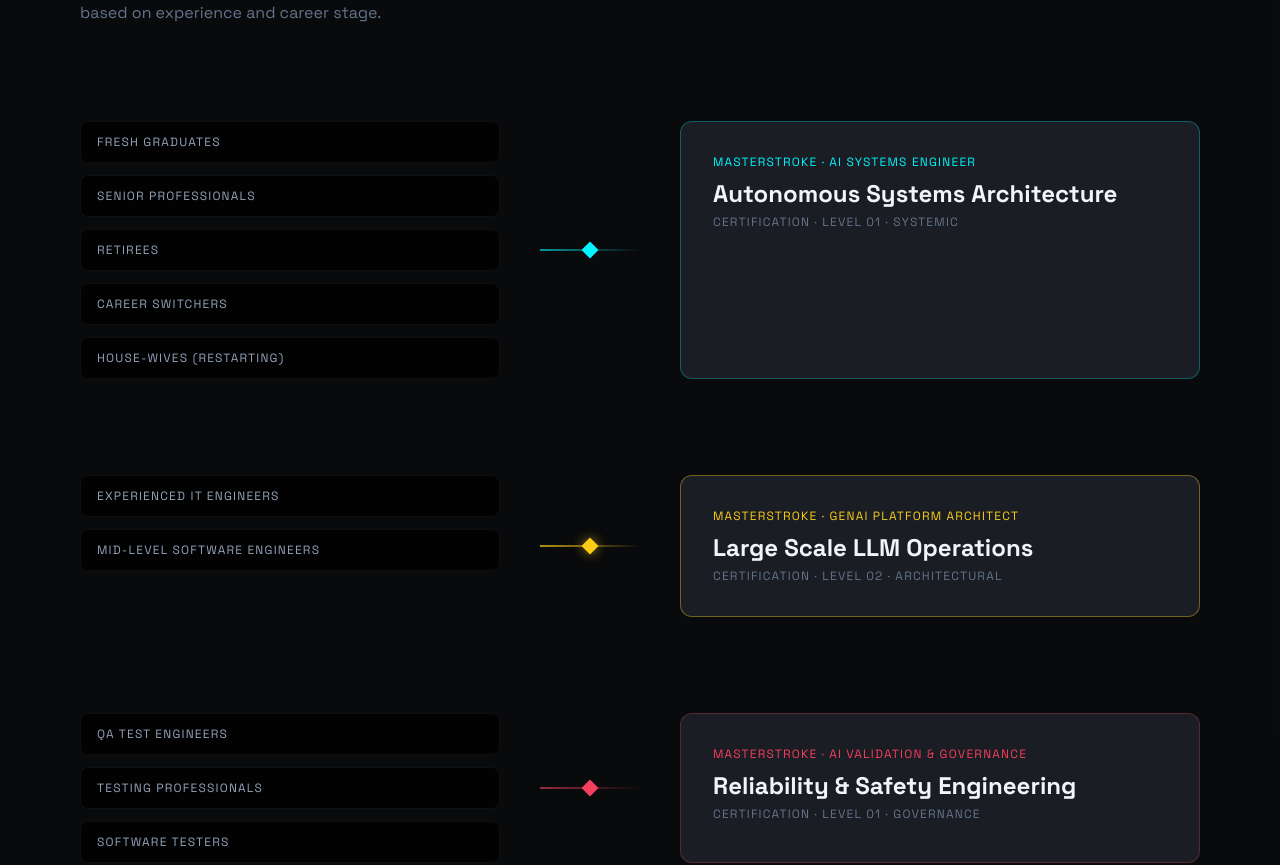
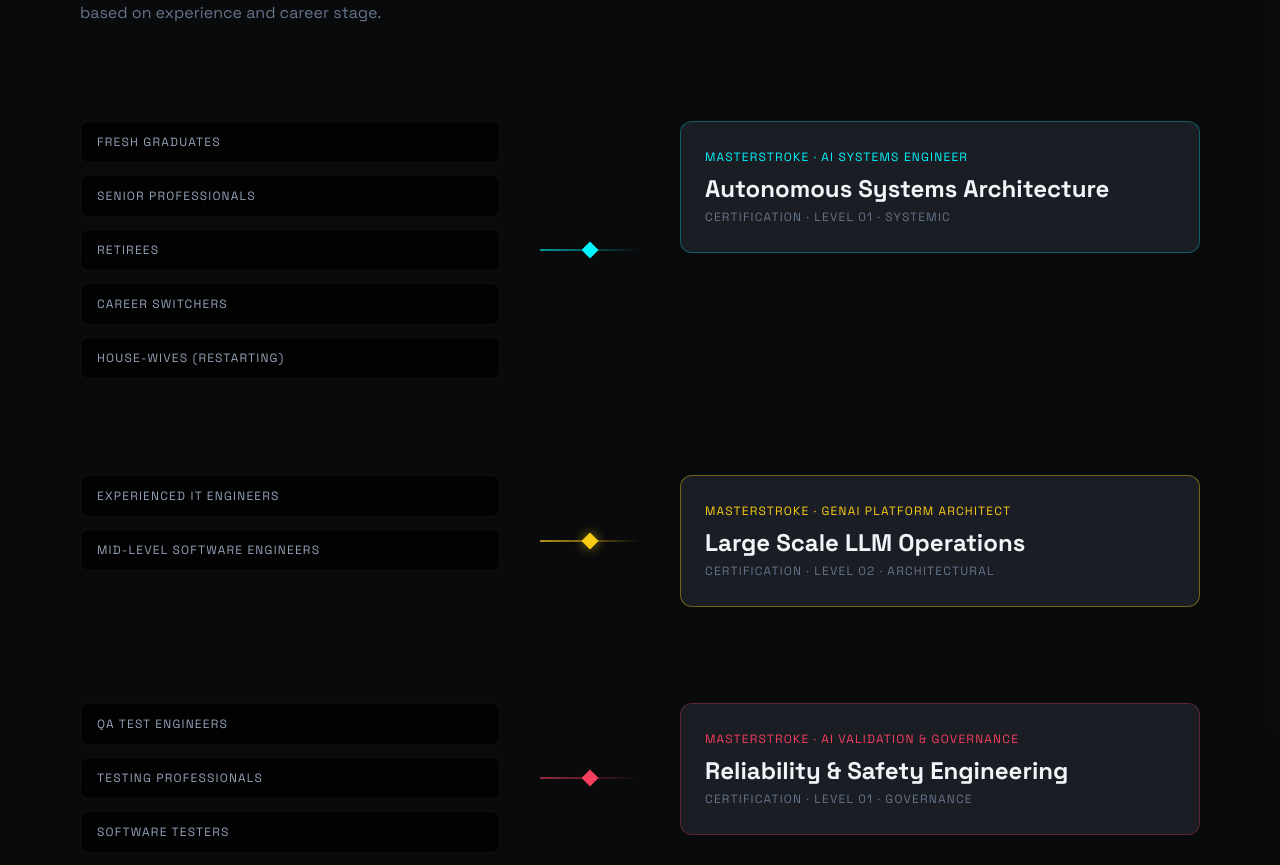
Before and after one commit to agenticautomation1-source/agenticaiimplementor_website, a React (Vite) app: page /learning-path in a window 1280 px wide. Shown: the part 1300-2165 px from the top of the page. Built offline with nearby package versions, Linux system fonts and the light colour scheme; no server answers.

Commit message:
Update LPProgramFlow.tsx

```diff
--- a/src/pages/learning-path/components/LPProgramFlow.tsx
+++ b/src/pages/learning-path/components/LPProgramFlow.tsx
@@ -103,7 +103,7 @@ titleClass: "text-yellow-400",
 </div>
             {/* RIGHT — MASTERSTROKE CARD */}
             <div
-              className={`p-8 rounded-xl bg-slate-panel border ${track.borderClass}`}
+              className={`h-[132px] flex flex-col justify-center p-6 rounded-xl bg-slate-panel border ${track.borderClass}`}
             >
               <p
                 className={`text-xs uppercase tracking-widest mb-2 ${track.titleClass}`}
```
